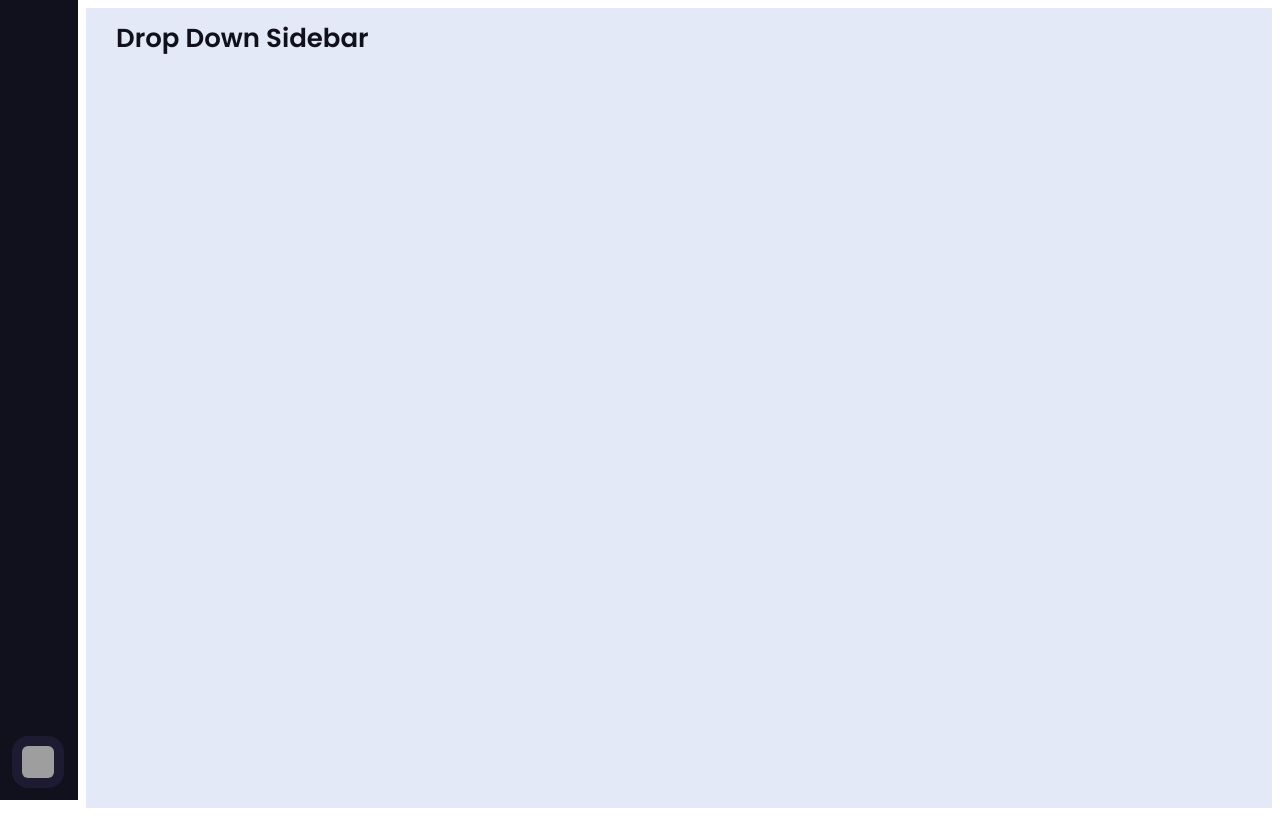
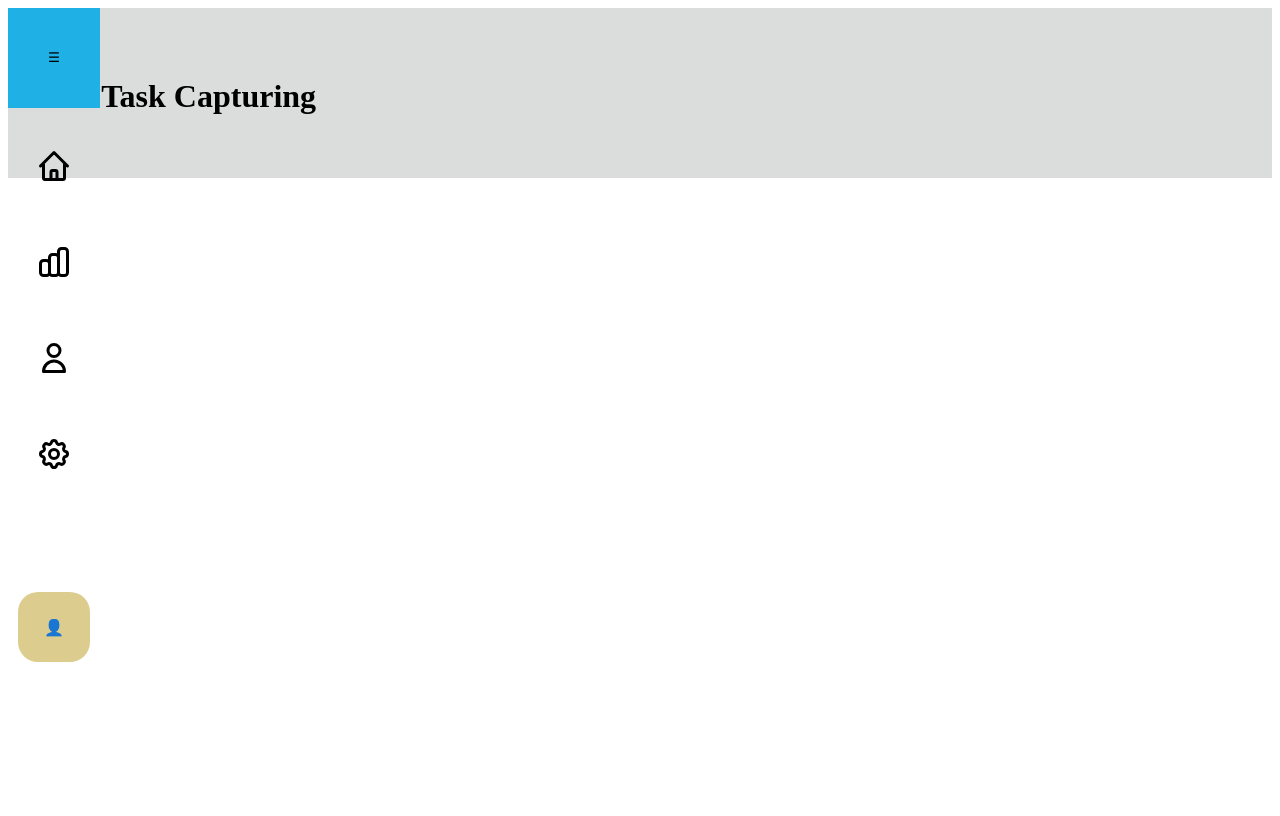
Before and after one commit to ponnamvinodkumar/Training, an Angular app: page /Tasks in a window 1280 px wide. Built offline with nearby package versions, Linux system fonts and the light colour scheme; grey boxes are pictures that could not be loaded.

Commit message:
Updated UI

```diff
--- a/src/app/login/login.component.css
+++ b/src/app/login/login.component.css
@@ -54,7 +54,7 @@ button{
 	justify-content: center;
 	display: block;
 	color: #fff;
-	background: #276c84;
+	background: #176484;
 	font-size: 1em;
 	font-weight: bold;
 	margin-top: 30px;
@@ -75,7 +75,7 @@ button:hover{
 	transition: .8s ease-in-out;
 }
 .login label{
-	color: #266a94;
+	color:  #176484;
 	transform: scale(.6);
 }
 
--- a/src/app/tasks/tasks.component.css
+++ b/src/app/tasks/tasks.component.css
@@ -1,245 +1,179 @@
-/* Google Fonts Import Link */
-@import url("https://fonts.googleapis.com/css2?family=Poppins:wght@300;400;500;600;700&display=swap");
+/* Root Variables */
+:root {
+  --sidebar-width-expanded: 12rem;
+  --sidebar-width-collapsed: 5.5rem;
+  --background-color: #176484;
+  --menu-item-color: #000;
+  --menu-item-hover-bg: #f0f0f0;
+  --menu-item-active-bg: #e0e7ff;
+  --menu-item-active-color: #4f46e5;
+  --icon-color:#a9cf44;
+  --transition-speed: 0.3s;
+  --font-family: 'Montserrat', sans-serif;
+}
+
+/* Reset and Global Styles */
 * {
   margin: 0;
   padding: 0;
   box-sizing: border-box;
-  font-family: "Poppins", sans-serif;
+  font-family: var(--font-family);
 }
-.sidebar {
-  position: fixed;
-  top: 0;
-  left: 0;
-  height: 100%;
-  width: 260px;
-  background: #11101d;
-  z-index: 100;
-  transition: all 0.5s ease;
+
+body {
+  background: #dbdcdc;
+  transition: background var(--transition-speed);
+  color: #000;
 }
-.sidebar.close {
-  width: 78px;
-}
-.sidebar .logo-details {
-  height: 60px;
-  width: 100%;
+
+.Title {
+  background-color: #1fb0e5;
+  color: grey;
+  height: 100px;
+  padding: 30px;
   display: flex;
   align-items: center;
+  justify-content: center;
 }
-.sidebar .logo-details i {
-  font-size: 30px;
-  color: #fff;
-  height: 50px;
-  min-width: 78px;
-  text-align: center;
-  line-height: 50px;
+
+.menu-text {
+  font-weight: bold;
+  color: var(--menu-item-color);
 }
-.sidebar .logo-details .logo_name {
-  font-size: 22px;
-  color: #fff;
-  font-weight: 600;
-  transition: 0.3s ease;
-  transition-delay: 0.1s;
+
+/* Sidebar Styles */
+.sidebar {
+  position:fixed;
+  background: var(--background-color);
+  width: var(--sidebar-width-expanded);
+  height: 100vh;
+  color: var(--menu-item-color);
+  transition: width var(--transition-speed);
+  overflow: hidden;
 }
-.sidebar.close .logo-details .logo_name {
-  transition-delay: 0s;
-  opacity: 0;
-  pointer-events: none;
+
+.sidebar.minimized {
+  width: var(--sidebar-width-collapsed);
 }
-.sidebar .nav-links {
-  height: 100%;
-  padding: 30px 0 150px 0;
-  overflow: auto;
+
+.sidebar nav ul {
+  list-style: none;
+  padding: 0;
+  margin: 0;
 }
-.sidebar.close .nav-links {
-  overflow: visible;
+
+.menu-list {
+  padding: 10px 0;
 }
-.sidebar .nav-links::-webkit-scrollbar {
+
+.menu-item {
+  margin: 10px 0;
+  padding:20px;
+}
+
+.menu-link {
+  display: flex;
+  align-items: center;
+  padding-top: 10px;
+  color: var(--menu-item-color);
+  text-decoration: none;
+  border-radius: 0.5rem;
+  transition: background var(--transition-speed), color var(--transition-speed);
+}
+
+.menu-link:hover {
+  background-color: var(--menu-item-hover-bg);
+  color: var(--menu-item-color);
+}
+
+.menu-link.active {
+  background-color: var(--menu-item-active-bg);
+  color: var(--menu-item-active-color);
+}
+
+.menu-icon {
+  color: var(--icon-color);
+  width: 36px;
+  height: 36px;
+  flex-shrink: 0;
+  margin-right: 10px;
+}
+
+.sidebar.minimized .menu-icon {
+  margin: 0 auto;
+}
+
+.sidebar.minimized .menu-text {
   display: none;
 }
-.sidebar .nav-links li {
+.toggle-btn {
+  background-color: transparent;
+  border: none;
+  padding: 10px;
+  cursor: pointer;
+  transition: transform 0.3s ease;
+}
+
+.toggle-btn:hover {
+  transform: scale(1.2);
+}
+
+/*Main styles*/
+main{
+  display: flex;
+  justify-content: space-between;
+  width: 90%; /* Adjust width as needed */
+  max-width: 1200px;
+  margin: 0 auto;
+  padding: 10px;
+
+}
+.main-content {
   position: relative;
-  list-style: none;
-  transition: all 0.4s ease;
-}
-.sidebar .nav-links li:hover {
-  background: #1d1b31;
-}
-.sidebar .nav-links li .iocn-link {
+  display: flex;
+  flex: 1;
+  align-items: flex-start;
+  padding: 10px;
+  width: 80%; /* Adjust width as needed */
+  max-width: 1200px;
+  margin-top: 50px;
+  margin-left: 10px;
+  min-height: 100px; /* Ensure there's enough height */
+  }
+
+
+/* Section Styles */
+section {
+  background: #dccd8f;
+  border-radius: 20px;
+  height: 70px;
+  padding: 10px;
+  margin-top: 100px;
+  margin-left: 10px;
+  margin-right: 10px;
   display: flex;
   align-items: center;
-  justify-content: space-between;
+  justify-content: center;
 }
-.sidebar.close .nav-links li .iocn-link {
-  display: block;
-}
-.sidebar .nav-links li i {
-  height: 50px;
-  min-width: 78px;
-  text-align: center;
-  line-height: 50px;
-  color: #fff;
-  font-size: 20px;
-  cursor: pointer;
-  transition: all 0.3s ease;
-}
-.sidebar .nav-links li.showMenu i.arrow {
-  transform: rotate(-180deg);
-}
-.sidebar.close .nav-links i.arrow {
-  display: none;
-}
-.sidebar .nav-links li a {
-  display: flex;
-  align-items: center;
-  text-decoration: none;
-}
-.sidebar .nav-links li a .link_name {
-  font-size: 18px;
-  font-weight: 400;
-  color: #fff;
-  transition: all 0.4s ease;
-}
-.sidebar.close .nav-links li a .link_name {
-  opacity: 0;
-  pointer-events: none;
-}
-.sidebar .nav-links li .sub-menu {
-  padding: 6px 6px 14px 80px;
-  margin-top: -10px;
-  background: #1d1b31;
-  display: none;
-}
-.sidebar .nav-links li.showMenu .sub-menu {
-  display: block;
-}
-.sidebar .nav-links li .sub-menu a {
-  color: #fff;
-  font-size: 15px;
-  padding: 5px 0;
-  white-space: nowrap;
-  opacity: 0.6;
-  transition: all 0.3s ease;
-}
-.sidebar .nav-links li .sub-menu a:hover {
-  opacity: 1;
-}
-.sidebar.close .nav-links li .sub-menu {
-  position: absolute;
-  left: 100%;
-  top: -10px;
-  margin-top: 0;
-  padding: 10px 20px;
-  border-radius: 0 6px 6px 0;
-  opacity: 0;
-  display: block;
-  pointer-events: none;
-  transition: 0s;
-}
-.sidebar.close .nav-links li:hover .sub-menu {
-  top: 0;
-  opacity: 1;
-  pointer-events: auto;
-  transition: all 0.4s ease;
-}
-.sidebar .nav-links li .sub-menu .link_name {
-  display: none;
-}
-.sidebar.close .nav-links li .sub-menu .link_name {
-  font-size: 18px;
-  opacity: 1;
-  display: block;
-}
-.sidebar .nav-links li .sub-menu.blank {
-  opacity: 1;
-  pointer-events: auto;
-  padding: 3px 20px 6px 16px;
-  opacity: 0;
-  pointer-events: none;
-}
-.sidebar .nav-links li:hover .sub-menu.blank {
-  top: 50%;
-  transform: translateY(-50%);
-}
-.sidebar .profile-details {
-  position: fixed;
-  bottom: 0;
-  width: 260px;
-  display: flex;
-  align-items: center;
-  justify-content: space-between;
-  background: #1d1b31;
-  padding: 12px 0;
-  transition: all 0.5s ease;
-}
-.sidebar.close .profile-details {
-  background: none;
-}
-.sidebar.close .profile-details {
-  width: 78px;
-}
-.sidebar .profile-details .profile-content {
-  display: flex;
-  align-items: center;
-}
-.sidebar .profile-details img {
-  height: 52px;
-  width: 52px;
-  object-fit: cover;
-  border-radius: 16px;
-  margin: 0 14px 0 12px;
-  background: #1d1b31;
-  transition: all 0.5s ease;
-}
-.sidebar.close .profile-details img {
-  padding: 10px;
-}
-.sidebar .profile-details .profile_name,
-.sidebar .profile-details .job {
-  color: #fff;
-  font-size: 18px;
-  font-weight: 500;
-  white-space: nowrap;
-}
-.sidebar.close .profile-details i,
-.sidebar.close .profile-details .profile_name,
-.sidebar.close .profile-details .job {
-  display: none;
-}
-.sidebar .profile-details .job {
-  font-size: 12px;
-}
-.home-section {
-  position: relative;
-  background: #e4e9f7;
-  height: 100vh;
-  left: 260px;
-  width: calc(100% - 260px);
-  transition: all 0.5s ease;
-}
-.sidebar.close ~ .home-section {
-  left: 78px;
-  width: calc(100% - 78px);
-}
-.home-section .home-content {
-  height: 60px;
-  display: flex;
-  align-items: center;
-}
-.home-section .home-content .bx-menu,
-.home-section .home-content .text {
-  color: #11101d;
-  font-size: 35px;
-}
-.home-section .home-content .bx-menu {
-  margin: 0 15px;
+
+.settings-icon {
+  margin-left: auto;
   cursor: pointer;
 }
-.home-section .home-content .text {
-  font-size: 26px;
-  font-weight: 600;
+
+/* Smooth Transitions for Minimized Sidebar */
+.sidebar,
+.menu-link,
+.menu-icon {
+  transition: all var(--transition-speed);
 }
-@media (max-width: 420px) {
-  .sidebar.close .nav-links li .sub-menu {
-    display: none;
-  }
+
+/* Optional Scrollbar Style */
+.sidebar::-webkit-scrollbar {
+  width: 5px;
 }
+
+.sidebar::-webkit-scrollbar-thumb {
+  background: rgba(255, 255, 255, 0.2);
+  border-radius: 10px;
+}
--- a/src/app/tasks/tasks.component.html
+++ b/src/app/tasks/tasks.component.html
@@ -1,142 +1,63 @@
+<html>
   <body>
-    <div class="sidebar close">
-      <div class="logo-details">
-        <i class="bx bxl-c-plus-plus"></i>
-        <span class="logo_name">CodingLab</span>
+  <div class="flex">
+    <div class="sidebar" [class.minimized]="isSidebarMinimized">
+      <nav class="sidebar-nav">
+        <div class="Title"><button class="toggle-btn" (click)="toggleSidebar()">☰</button>
+          <h4 *ngIf="!isSidebarMinimized">Timesheets Management</h4>
         </div>
-      <ul class="nav-links">
-        <li>
-          <a href="#">
-            <i class="bx bx-grid-alt"></i>
-            <span class="link_name">Dashboard</span>
+        <ul class="menu-list">
+          <li class="menu-item">
+            <a [routerLink]="['/MainScreen']" class="menu-link">
+              <svg class="menu-icon" fill="none" stroke="currentColor" viewBox="0 0 24 24" xmlns="http://www.w3.org/2000/svg">
+                <path stroke-linecap="round" stroke-linejoin="round" stroke-width="2" d="M3 12l2-2m0 0l7-7 7 7M5 10v10a1 1 0 001 1h3m10-11l2 2m-2-2v10a1 1 0 01-1 1h-3m-6 0a1 1 0 001-1v-4a1 1 0 011-1h2a1 1 0 011 1v4a1 1 0 001 1m-6 0h6"></path>
+              </svg>
+              <span class="menu-text" *ngIf="!isSidebarMinimized">Home</span>
             </a>
-          <ul class="sub-menu blank">
-            <li><a class="link_name" href="#">Category</a></li>
-          </ul>
           </li>
-        <li>
-          <div class="iocn-link">
-            <a href="#">
-              <i class="bx bx-collection"></i>
-              <span class="link_name">Category</span>
+          <li class="menu-item">
+            <a [routerLink]="['/timesheets']" class="menu-link">
+              <svg class="menu-icon" fill="none" stroke="currentColor" viewBox="0 0 24 24" xmlns="http://www.w3.org/2000/svg">
+                <path stroke-linecap="round" stroke-linejoin="round" stroke-width="2" d="M9 19v-6a2 2 0 00-2-2H5a2 2 0 00-2 2v6a2 2 0 002 2h2a2 2 0 002-2zm0 0V9a2 2 0 012-2h2a2 2 0 012 2v10m-6 0a2 2 0 002 2h2a2 2 0 002-2m0 0V5a2 2 0 012-2h2a2 2 0 012 2v14a2 2 0 01-2 2h-2a2 2 0 01-2-2z"></path>
+              </svg>
+              <span class="menu-text" *ngIf="!isSidebarMinimized">Tasks</span>
             </a>
-            <i class="bx bxs-chevron-down arrow"></i>
-          </div>
-          <ul class="sub-menu">
-            <li><a class="link_name" href="#">Category</a></li>
-            <li><a href="#">HTML & CSS</a></li>
-            <li><a href="#">JavaScript</a></li>
-            <li><a href="#">PHP & MySQL</a></li>
-          </ul>
           </li>
-        <li>
-          <div class="iocn-link">
-            <a href="#">
-              <i class="bx bx-book-alt"></i>
-              <span class="link_name">Posts</span>
+          <li class="menu-item">
+            <a [routerLink]="['/employeeList']" class="menu-link">
+              <svg class="menu-icon" fill="none" stroke="currentColor" viewBox="0 0 24 24" xmlns="http://www.w3.org/2000/svg">
+                <path stroke-linecap="round" stroke-linejoin="round" stroke-width="2" d="M16 7a4 4 0 11-8 0 4 4 0 018 0zM12 14a7 7 0 00-7 7h14a7 7 0 00-7-7z"></path>
+              </svg>
+              <span class="menu-text" *ngIf="!isSidebarMinimized">Employees</span>
             </a>
-            <i class="bx bxs-chevron-down arrow"></i>
-          </div>
-          <ul class="sub-menu">
-            <li><a class="link_name" href="#">Posts</a></li>
-            <li><a href="#">Web Design</a></li>
-            <li><a href="#">Login Form</a></li>
-            <li><a href="#">Card Design</a></li>
-          </ul>
           </li>
-        <li>
-          <a href="#">
-            <i class="bx bx-pie-chart-alt-2"></i>
-            <span class="link_name">Analytics</span>
+          <li class="menu-item">
+            <a [routerLink]="['/settings']" class="menu-link">
+              <svg class="menu-icon" fill="none" stroke="currentColor" viewBox="0 0 24 24" xmlns="http://www.w3.org/2000/svg">
+                <path stroke-linecap="round" stroke-linejoin="round" stroke-width="2" d="M10.325 4.317c.426-1.756 2.924-1.756 3.35 0a1.724 1.724 0 002.573 1.066c1.543-.94 3.31.826 2.37 2.37a1.724 1.724 0 001.065 2.572c1.756.426 1.756 2.924 0 3.35a1.724 1.724 0 00-1.066 2.573c.94 1.543-.826 3.31-2.37 2.37a1.724 1.724 0 00-2.572 1.065c-.426 1.756-2.924 1.756-3.35 0a1.724 1.724 0 00-2.573-1.066c-1.543.94-3.31-.826-2.37-2.37a1.724 1.724 0 00-1.065-2.572c-1.756-.426-1.756-2.924 0-3.35a1.724 1.724 0 001.066-2.573c-.94-1.543.826-3.31 2.37-2.37.996.608 2.296.07 2.572-1.065z"></path>
+                <path stroke-linecap="round" stroke-linejoin="round" stroke-width="2" d="M15 12a3 3 0 11-6 0 3 3 0 016 0z"></path>
+              </svg>
+              <span class="menu-text" *ngIf="!isSidebarMinimized">Settings</span>
             </a>
-          <ul class="sub-menu blank">
-            <li><a class="link_name" href="#">Analytics</a></li>
-          </ul>
-        </li>
-        <li>
-          <a href="#">
-            <i class="bx bx-line-chart"></i>
-            <span class="link_name">Chart</span>
-          </a>
-          <ul class="sub-menu blank">
-            <li><a class="link_name" href="#">Chart</a></li>
-          </ul>
-        </li>
-        <li>
-          <div class="iocn-link">
-            <a href="#">
-              <i class="bx bx-plug"></i>
-              <span class="link_name">Plugins</span>
-            </a>
-            <i class="bx bxs-chevron-down arrow"></i>
-          </div>
-          <ul class="sub-menu">
-            <li><a class="link_name" href="#">Plugins</a></li>
-            <li><a href="#">UI Face</a></li>
-            <li><a href="#">Pigments</a></li>
-            <li><a href="#">Box Icons</a></li>
-          </ul>
-        </li>
-        <li>
-          <a href="#">
-            <i class="bx bx-compass"></i>
-            <span class="link_name">Explore</span>
-          </a>
-          <ul class="sub-menu blank">
-            <li><a class="link_name" href="#">Explore</a></li>
-          </ul>
-        </li>
-        <li>
-          <a href="#">
-            <i class="bx bx-history"></i>
-            <span class="link_name">History</span>
-          </a>
-          <ul class="sub-menu blank">
-            <li><a class="link_name" href="#">History</a></li>
-          </ul>
-        </li>
-        <li>
-          <a href="#">
-            <i class="bx bx-cog"></i>
-            <span class="link_name">Setting</span>
-          </a>
-          <ul class="sub-menu blank">
-            <li><a class="link_name" href="#">Setting</a></li>
-          </ul>
-        </li>
-        <li>
-          <div class="profile-details">
-            <div class="profile-content">
-              <img src="image/profile.jpg" alt="profileImg" />
-            </div>
-            <div class="name-job">
-              <div class="profile_name">Prem Shahi</div>
-              <div class="job">Web Desginer</div>
-            </div>
-            <i class="bx bx-log-out"></i>
-          </div>
           </li>
         </ul>
-    </div>
-    <section class="home-section">
-      <div class="home-content">
-        <i class="bx bx-menu"></i>
-        <span class="text">Drop Down Sidebar</span>
+      </nav>
+      <section>
+        <div class="toggle-btn">
+          👤<h4 *ngIf="!isSidebarMinimized">User</h4>
+
         </div>
       </section>
-    <script>
-      let arrow = document.querySelectorAll(".arrow");
-      for (var i = 0; i < arrow.length; i++) {
-        arrow[i].addEventListener("click", (e) => {
-          let arrowParent = e.target.parentElement.parentElement; //selecting main parent of arrow
-          arrowParent.classList.toggle("showMenu");
-        });
-      }
-      let sidebar = document.querySelector(".sidebar");
-      let sidebarBtn = document.querySelector(".bx-menu");
-      console.log(sidebarBtn);
-      sidebarBtn.addEventListener("click", () => {
-        sidebar.classList.toggle("close");
-      });
-    </script>
+    </div>
+
+  </div>
+
+  <main>
+    <div class="main-content">
+      <h1>Task Capturing</h1>
+    </div>
+  </main>
+
+
+
 </body>
--- a/src/app/tasks/tasks.component.ts
+++ b/src/app/tasks/tasks.component.ts
@@ -1,12 +1,19 @@
 import { Component } from '@angular/core';
 import { RouterModule } from '@angular/router';
+import { CommonModule } from '@angular/common';
+
 
 @Component({
   selector: 'app-tasks',
-  imports: [RouterModule],
+  imports: [RouterModule,CommonModule],
   templateUrl: './tasks.component.html',
   styleUrl: './tasks.component.css'
 })
 export class TasksComponent {
 
-}
+    isSidebarMinimized = true;
+
+    toggleSidebar() {
+      this.isSidebarMinimized = !this.isSidebarMinimized;
+    }
+  }
```
Lines whose indentation alone changed are shown as unchanged.
